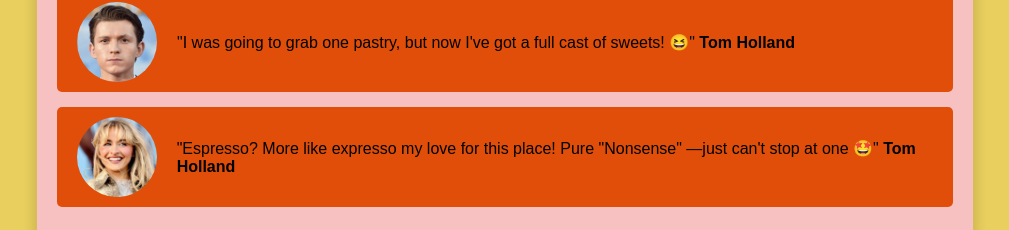
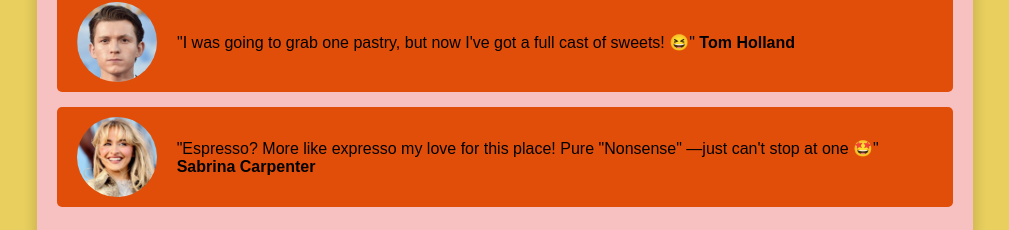
Before and after one commit to git-user124/aramore-bakes, a plain HTML site: page index.html in a window 1280 px wide. Shown: the part 3883-4113 px from the top of the page, without its empty margins (135-1144 px from the left). Drawn offline with Linux system fonts and the light colour scheme.

Commit message:
Update index.html

```diff
--- a/index.html
+++ b/index.html
@@ -130,7 +130,7 @@
         </div>
         <div class="review">
             <img src="sabrina-carpenter.jpg" alt="Sabrina Carpenter" class="reviewer-img" loading="lazy">
-            <p>"Espresso? More like expresso my love for this place! Pure "Nonsense" —just can't stop at one 🤩" <strong>Tom Holland</strong></p>
+            <p>"Espresso? More like expresso my love for this place! Pure "Nonsense" —just can't stop at one 🤩" <strong>Sabrina Carpenter</strong></p>
         </div>
     </section>
 
```
